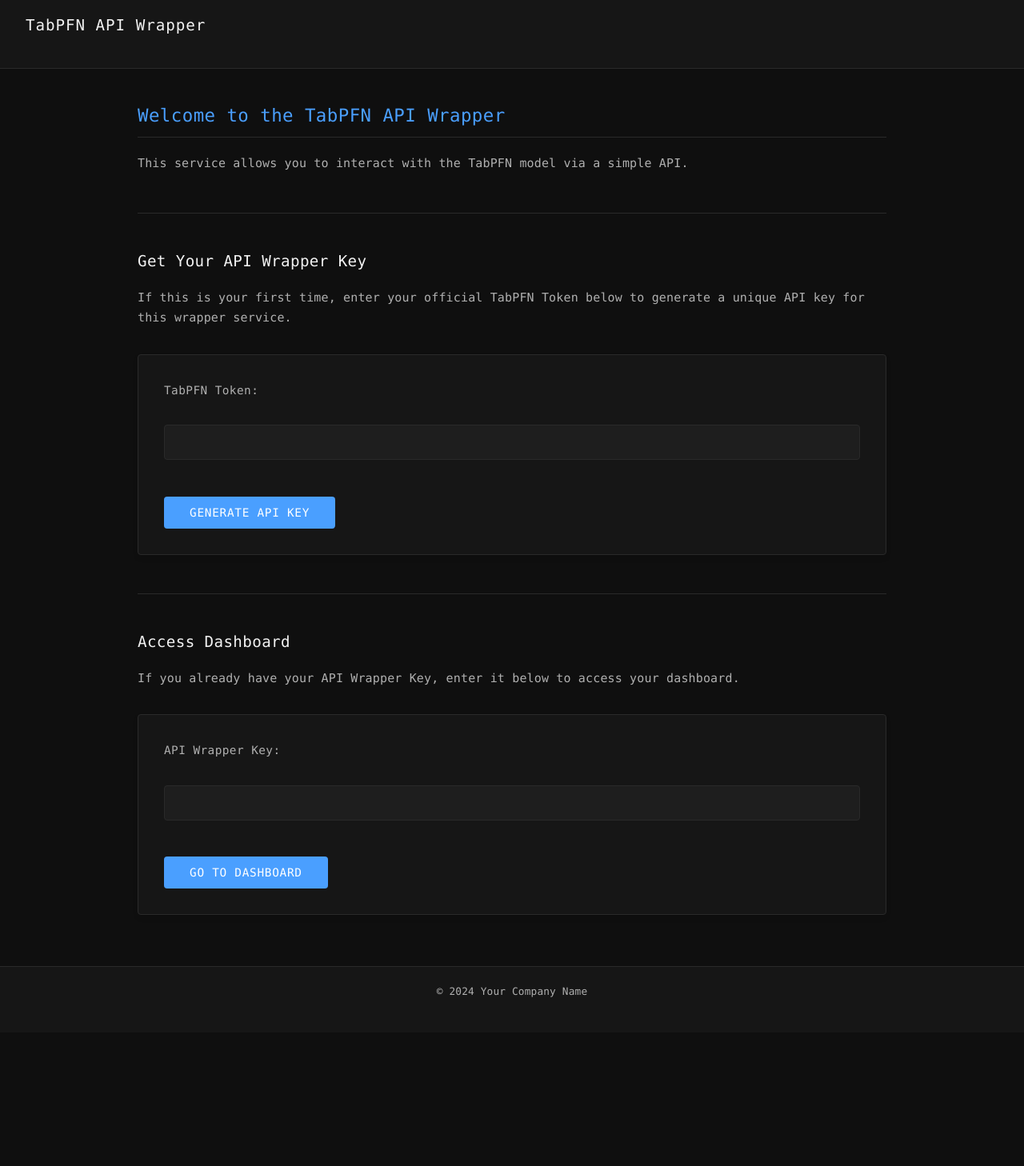
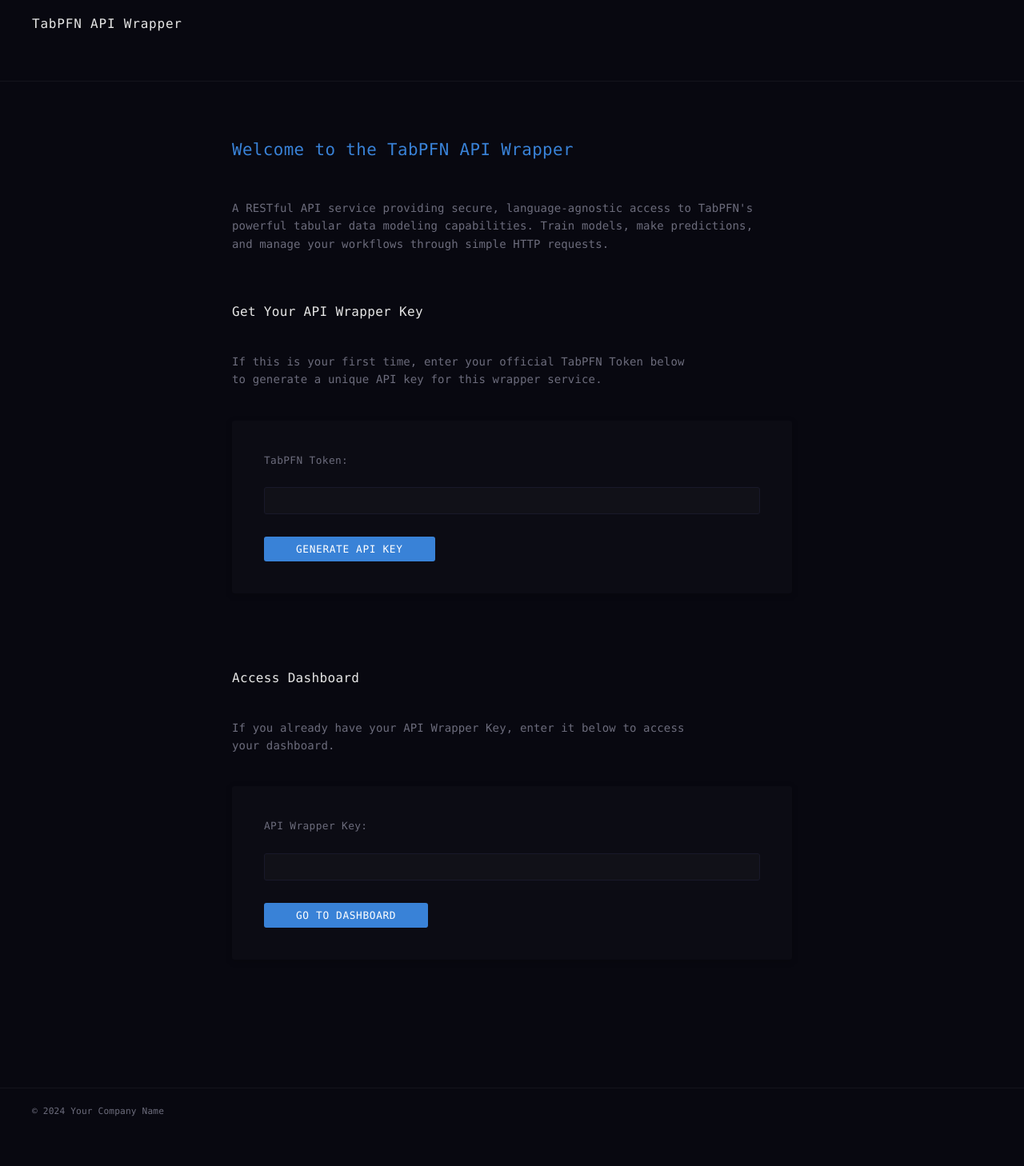
Before and after one commit to MoeAbdelKader/tabpfn-wrapper, a FastAPI app: page / in a window 1280 px wide. Shown: the whole page at 80% size. Before the commit the page ends 1247 px from the top, so only its background shows below. Run offline with FastAPI, Linux system fonts and the light colour scheme; parts of the project's set-up code (start-up, migrations or seed data) failed here and were passed over.

Commit message:
Completely revamp UI to match Midjourney aesthetic and add MIT license
- Transform UI with deeper blacks, more spacing, and cleaner forms
- Remove visual clutter (unnecessary borders, horizontal rules)
- Add warning class for important notices
- Optimize form layouts with flex display
- Structure page sections with improved vertical rhythm
- Add MIT license with 2025 copyright statement

```diff
--- a/static/css/styles.css
+++ b/static/css/styles.css
@@ -8,142 +8,156 @@
 }
 
 :root {
-  --bg-primary: #0f0f0f;
-  --bg-secondary: #161616;
-  --bg-tertiary: #1e1e1e;
-  --text-primary: #f2f2f2;
-  --text-secondary: #b0b0b0;
-  --accent: #4a9fff;
-  --accent-hover: #2c7edb;
-  --border: #2a2a2a;
+  --bg-primary: #080810;
+  --bg-secondary: #0c0c14;
+  --bg-tertiary: #111118;
+  --bg-form: #0c0c14;
+  --text-primary: #e6e6e6;
+  --text-secondary: #6c6c7c;
+  --text-faded: #464656;
+  --accent: #3982d7;
+  --accent-hover: #2968b8;
+  --border: #19192a;
+  --border-subtle: #14141c;
   --error: #ff6e6e;
+  --warning: #ffaa55;
   --success: #6eff94;
   --transition: all 0.2s cubic-bezier(0.4, 0, 0.2, 1);
-  --spacing-xs: 0.35rem;
-  --spacing-sm: 0.75rem;
+  --spacing-xs: 0.25rem;
+  --spacing-sm: 0.5rem;
   --spacing-md: 1.25rem;
-  --spacing-lg: 2rem;
-  --spacing-xl: 3rem;
+  --spacing-lg: 2.5rem;
+  --spacing-xl: 4rem;
+  --spacing-xxl: 6rem;
 }
 
 body {
   /* Modern monospace font stack */
-  font-family: 'JetBrains Mono', 'Fira Code', 'Cascadia Code', 'SF Mono', 'Roboto Mono', Consolas, 'Courier New', monospace;
+  font-family: 'SF Mono', 'JetBrains Mono', 'Fira Code', 'Cascadia Code', 'Roboto Mono', Consolas, monospace;
   background-color: var(--bg-primary);
   color: var(--text-primary);
-  line-height: 1.7;
+  line-height: 1.5;
   padding: 0;
   margin: 0;
   min-height: 100vh;
   display: flex;
   flex-direction: column;
-  font-size: 15px;
+  font-size: 14px;
   letter-spacing: 0.01em;
 }
 
 /* Layout */
 header {
   padding: var(--spacing-md) var(--spacing-lg);
-  background-color: var(--bg-secondary);
-  border-bottom: 1px solid var(--border);
+  background-color: var(--bg-primary);
+  border-bottom: 1px solid var(--border-subtle);
   display: flex;
   justify-content: space-between;
   align-items: center;
   position: sticky;
   top: 0;
   z-index: 100;
-  backdrop-filter: blur(8px);
 }
 
 header h1 {
-  font-size: 1.2rem;
-  font-weight: 500;
+  font-size: 1rem;
+  font-weight: 400;
   letter-spacing: 0.05em;
+  color: var(--text-primary);
 }
 
 main {
   flex: 1;
-  padding: var(--spacing-lg);
-  max-width: 1000px;
+  padding: var(--spacing-xl) var(--spacing-lg);
+  max-width: 780px;
   margin: 0 auto;
   width: 100%;
 }
 
 footer {
-  padding: var(--spacing-md);
-  background-color: var(--bg-secondary);
-  border-top: 1px solid var(--border);
-  font-size: 0.8rem;
-  text-align: center;
+  padding: var(--spacing-md) var(--spacing-lg);
+  background-color: var(--bg-primary);
+  border-top: 1px solid var(--border-subtle);
+  font-size: 0.7rem;
   color: var(--text-secondary);
+}
+
+.footer-content {
+  display: flex;
+  justify-content: space-between;
+  align-items: center;
+  max-width: 780px;
+  margin: 0 auto;
+  width: 100%;
+}
+
+.footer-left, .footer-right {
+  color: var(--text-faded);
 }
 
 .container {
   width: 100%;
-  margin-bottom: var(--spacing-lg);
+  margin-bottom: var(--spacing-xxl);
 }
 
 /* Typography */
 h1, h2, h3, h4 {
-  margin-bottom: var(--spacing-md);
-  font-weight: 500;
+  margin-bottom: var(--spacing-lg);
+  font-weight: 400;
   line-height: 1.3;
   letter-spacing: 0.02em;
 }
 
 h2 {
-  font-size: 1.4rem;
+  font-size: 1.3rem;
   margin-top: var(--spacing-sm);
   padding-bottom: var(--spacing-sm);
-  border-bottom: 1px solid var(--border);
   color: var(--accent);
+  border-bottom: none;
 }
 
 h3 {
-  font-size: 1.2rem;
-  margin-top: var(--spacing-lg);
+  font-size: 1rem;
+  margin-top: var(--spacing-xl);
   color: var(--text-primary);
 }
 
+h4 {
+  font-size: 0.9rem;
+  margin-top: var(--spacing-lg);
+  margin-bottom: var(--spacing-sm);
+  color: var(--text-secondary);
+}
+
 p {
-  margin-bottom: var(--spacing-md);
+  margin-bottom: var(--spacing-lg);
   color: var(--text-secondary);
-  line-height: 1.7;
+  line-height: 1.6;
+  max-width: 680px;
 }
 
 a {
-  color: var(--accent);
+  color: var(--text-primary);
   text-decoration: none;
-  position: relative;
   transition: var(--transition);
 }
 
 a:hover {
-  color: var(--accent-hover);
+  color: var(--accent);
 }
 
+/* Remove underline animation for a cleaner look */
 a:after {
-  content: '';
-  position: absolute;
-  width: 0;
-  height: 1px;
-  bottom: -2px;
-  left: 0;
-  background-color: var(--accent-hover);
-  transition: var(--transition);
-}
-
-a:hover:after {
-  width: 100%;
+  display: none;
 }
 
 pre, code {
-  font-family: 'JetBrains Mono', 'Fira Code', 'SF Mono', Consolas, monospace;
+  font-family: 'SF Mono', 'JetBrains Mono', 'Fira Code', Consolas, monospace;
   background-color: var(--bg-tertiary);
   padding: var(--spacing-xs) var(--spacing-sm);
-  border-radius: 4px;
-  font-size: 0.9rem;
-  border: 1px solid var(--border);
+  border-radius: 3px;
+  font-size: 0.85rem;
+  border: none;
 }
 
 pre {
@@ -154,25 +168,27 @@ pre {
 
 /* Forms */
 form {
-  margin: var(--spacing-lg) 0;
-  padding: var(--spacing-lg);
-  background-color: var(--bg-secondary);
-  border: 1px solid var(--border);
-  border-radius: 4px;
-  box-shadow: 0 4px 6px rgba(0, 0, 0, 0.1);
+  margin: var(--spacing-lg) 0 var(--spacing-xl);
+  padding: var(--spacing-lg) var(--spacing-lg);
+  background-color: var(--bg-form);
+  border: none;
+  border-radius: 3px;
+  box-shadow: 0 2px 8px rgba(0, 0, 0, 0.2);
   transition: var(--transition);
+  display: flex;
+  flex-direction: column;
+  gap: var(--spacing-md);
 }
 
 form:focus-within {
-  box-shadow: 0 6px 12px rgba(0, 0, 0, 0.15);
-  border-color: rgba(74, 159, 255, 0.3);
+  box-shadow: 0 3px 12px rgba(0, 0, 0, 0.25);
 }
 
 label {
   display: block;
   margin-bottom: var(--spacing-xs);
   color: var(--text-secondary);
-  font-size: 0.9rem;
+  font-size: 0.8rem;
   letter-spacing: 0.03em;
 }
 
@@ -181,15 +197,15 @@ input[type="password"],
 select {
   width: 100%;
   padding: var(--spacing-sm) var(--spacing-md);
-  margin-bottom: var(--spacing-md);
+  margin-bottom: var(--spacing-sm);
   border: 1px solid var(--border);
   background-color: var(--bg-tertiary);
   color: var(--text-primary);
   font-family: inherit;
-  border-radius: 4px;
+  border-radius: 3px;
   transition: var(--transition);
   appearance: none;
-  font-size: 0.95rem;
+  font-size: 0.9rem;
 }
 
 input[type="text"]:focus,
@@ -225,30 +249,30 @@ button, .button {
   border: none;
   cursor: pointer;
   font-family: inherit;
-  font-size: 0.9rem;
-  border-radius: 4px;
+  font-size: 0.8rem;
+  border-radius: 3px;
   text-decoration: none;
   transition: var(--transition);
   text-transform: uppercase;
   letter-spacing: 0.05em;
-  font-weight: 500;
+  font-weight: 400;
+  align-self: flex-start;
 }
 
 button:hover, .button:hover {
   background-color: var(--accent-hover);
+  text-decoration: none;
   transform: translateY(-1px);
-  box-shadow: 0 4px 8px rgba(0, 0, 0, 0.15);
-  text-decoration: none;
+  box-shadow: 0 2px 4px rgba(0, 0, 0, 0.15);
 }
 
 button:active, .button:active {
   transform: translateY(0);
-  box-shadow: 0 2px 4px rgba(0, 0, 0, 0.1);
 }
 
 button:disabled {
-  background-color: #333;
-  color: #777;
+  background-color: #232330;
+  color: #454555;
   cursor: not-allowed;
   transform: none;
   box-shadow: none;
@@ -317,35 +341,46 @@ ul li:hover, ol li:hover {
 }
 
 .actions .button {
-  min-width: 160px;
+  min-width: 150px;
   text-align: center;
 }
 
 /* Utility */
 hr {
   border: none;
-  border-top: 1px solid var(--border);
+  border-top: 1px solid var(--border-subtle);
   margin: var(--spacing-xl) 0;
+  opacity: 0.5;
 }
 
 .error {
   color: var(--error);
   margin: var(--spacing-md) 0;
   padding: var(--spacing-sm);
-  background-color: rgba(255, 110, 110, 0.1);
-  border: 1px solid rgba(255, 110, 110, 0.3);
-  border-radius: 4px;
-  font-size: 0.9rem;
+  background-color: rgba(255, 110, 110, 0.05);
+  border: none;
+  border-radius: 3px;
+  font-size: 0.85rem;
+}
+
+.warning {
+  color: var(--warning);
+  margin: var(--spacing-md) 0;
+  padding: var(--spacing-sm);
+  background-color: rgba(255, 170, 85, 0.05);
+  border: none;
+  border-radius: 3px;
+  font-size: 0.85rem;
 }
 
 .success {
   color: var(--success);
   margin: var(--spacing-md) 0;
   padding: var(--spacing-sm);
-  background-color: rgba(110, 255, 148, 0.1);
-  border: 1px solid rgba(110, 255, 148, 0.3);
-  border-radius: 4px;
-  font-size: 0.9rem;
+  background-color: rgba(110, 255, 148, 0.05);
+  border: none;
+  border-radius: 3px;
+  font-size: 0.85rem;
 }
 
 .logout-btn {
@@ -387,14 +439,29 @@ hr {
   .actions .button {
     width: 100%;
   }
+
+  .footer-content {
+    flex-direction: column;
+    gap: var(--spacing-sm);
+    text-align: center;
+  }
 }
 
 /* Animation for fade-ins */
 @keyframes fadeIn {
-  from { opacity: 0; transform: translateY(10px); }
+  from { opacity: 0; transform: translateY(5px); }
   to { opacity: 1; transform: translateY(0); }
 }
 
 .container {
   animation: fadeIn 0.3s ease-out;
 }
+
+/* Custom styles for landing page */
+#setup-section, #access-section {
+  margin-bottom: var(--spacing-xxl);
+}
+
+#setup-section p, #access-section p {
+  max-width: 580px;
+}
--- a/templates/landing.html
+++ b/templates/landing.html
@@ -5,45 +5,40 @@
 {% block content %}
 <div class="container">
     <h2>Welcome to the TabPFN API Wrapper</h2>
-    <p>This service allows you to interact with the TabPFN model via a simple API.</p>
-
-    <hr>
+    <p>A RESTful API service providing secure, language-agnostic access to TabPFN's powerful tabular data modeling capabilities. Train models, make predictions, and manage your workflows through simple HTTP requests.</p>
 
     <div id="setup-section">
         <h3>Get Your API Wrapper Key</h3>
         <p>If this is your first time, enter your official TabPFN Token below to generate a unique API key for this wrapper service.</p>
         <form id="setup-form">
-            <label for="tabpfn-token">TabPFN Token:</label><br>
-            <input type="password" id="tabpfn-token" name="tabpfn-token" required><br><br> <!-- Use type=password -->
+            <label for="tabpfn-token">TabPFN Token:</label>
+            <input type="password" id="tabpfn-token" name="tabpfn-token" required>
             <button type="submit">Generate API Key</button>
         </form>
-        <div id="setup-result" style="margin-top: 1em; display: none;">
+        <div id="setup-result" style="display: none;">
             <h4>Your API Wrapper Key (Save Securely!):</h4>
-            <input type="text" id="generated-api-key" readonly style="width: 80%;">
+            <input type="text" id="generated-api-key" readonly>
             <button id="copy-key-button">Copy</button>
-            <p style="color: red;">Please copy and save this key now. It will not be shown again.</p>
+            <p class="warning">Please copy and save this key now. It will not be shown again.</p>
             <button id="proceed-after-setup">Go to Dashboard</button>
         </div>
-        <div id="setup-error" style="color: red; margin-top: 1em; display: none;"></div>
+        <div id="setup-error" class="error" style="display: none;"></div>
     </div>
-
-    <hr>
 
     <div id="access-section">
         <h3>Access Dashboard</h3>
         <p>If you already have your API Wrapper Key, enter it below to access your dashboard.</p>
         <form id="access-form">
-            <label for="api-wrapper-key">API Wrapper Key:</label><br>
-            <input type="password" id="api-wrapper-key" name="api-wrapper-key" required><br><br> <!-- Use type=password -->
+            <label for="api-wrapper-key">API Wrapper Key:</label>
+            <input type="password" id="api-wrapper-key" name="api-wrapper-key" required>
             <button type="submit">Go to Dashboard</button>
         </form>
-         <div id="access-error" style="color: red; margin-top: 1em; display: none;"></div>
+        <div id="access-error" class="error" style="display: none;"></div>
     </div>
-
 </div>
 {% endblock %}
 
 {% block scripts %}
-{{ super() }} <!-- Optional: Include scripts from base.html if any -->
+{{ super() }}
 <script src="/static/js/landing.js"></script>
 {% endblock %}
```
Also changed, not shown: other parts of static/css/styles.css (+40 -15 lines), 1 other file.
